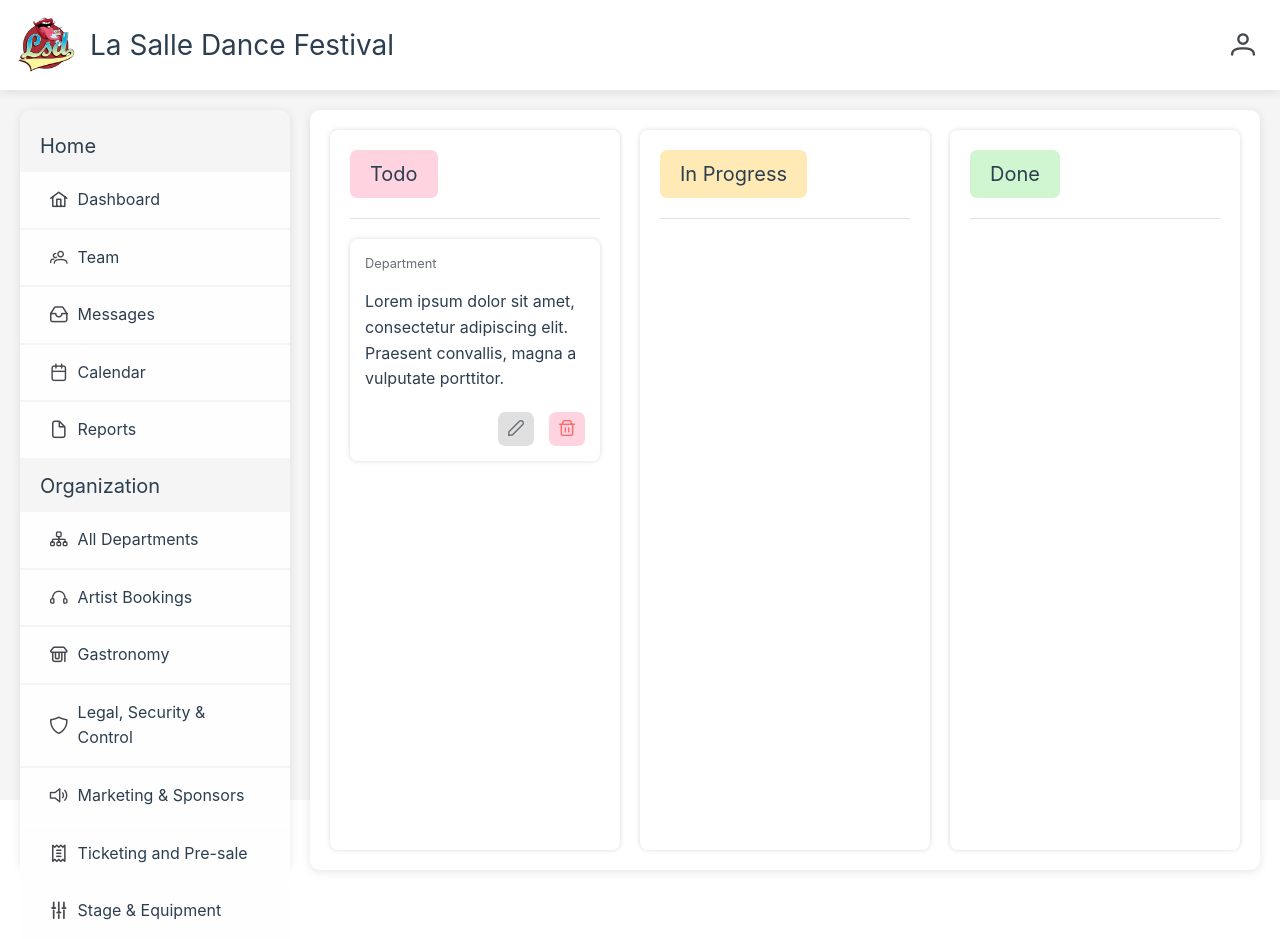
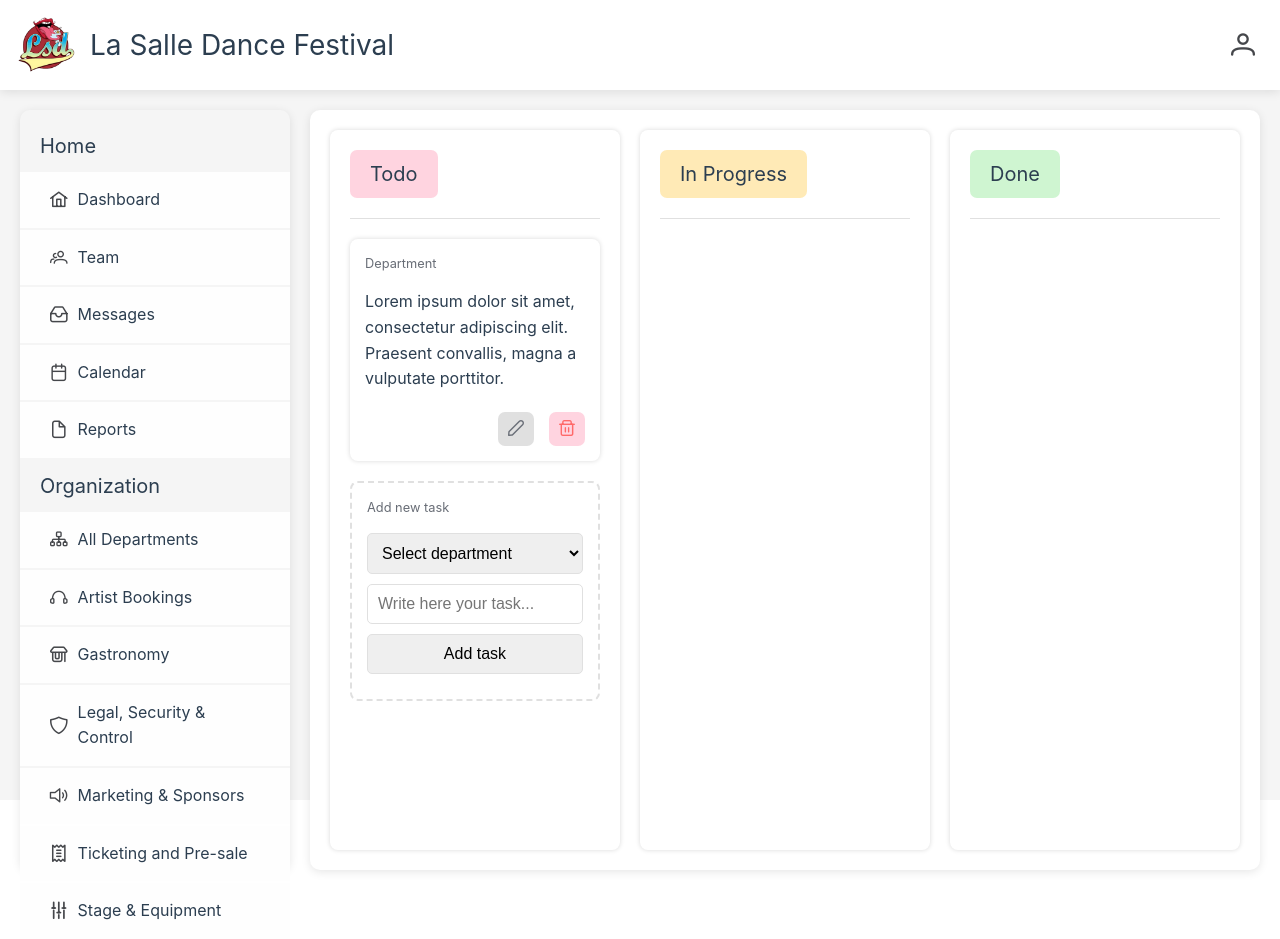
Before and after one commit to adrimachaca/testing, a Vue app: page / in a window 1280 px wide. Built offline with nearby package versions, Linux system fonts and the light colour scheme.

Commit message:
new add task component

```diff
--- a/package.json
+++ b/package.json
@@ -10,6 +10,7 @@
   },
   "dependencies": {
     "primeicons": "^7.0.0",
+    "primevue": "^4.0.0-rc.2",
     "vue": "^3.4.29"
   },
   "devDependencies": {
--- a/src/App.vue
+++ b/src/App.vue
@@ -24,7 +24,7 @@ export default {
   </div>
 </template>
 
-<style scoped>
+<style>
   .container {
     background-color: #f5f5f5;
     display: flex;
--- /dev/null
+++ b/src/components/AddTask.vue
@@ -0,0 +1,73 @@
+<script>
+
+export default {
+   data() {
+      return {
+         departments: [
+            { id: 'alldepartments', title: 'All Departments', icon: 'pi-sitemap' },
+            { id: 'artistbookings', title: 'Artist Bookings', icon: 'pi-headphones' },
+            { id: 'gastronomy', title: 'Gastronomy', icon: 'pi-shop' },
+            { id: 'legalSecurityControl', title: 'Legal, Security & Control', icon: 'pi-shield' },
+            { id: 'marketing', title: 'Marketing & Sponsors', icon: 'pi-volume-up' },
+            { id: 'ticketing', title: 'Ticketing and Pre-sale ', icon: 'pi-receipt' },
+            { id: 'stageEquipment', title: 'Stage & Equipment', icon: 'pi-sliders-v' }
+         ]
+      };
+   },
+
+};
+
+</script>
+<template>
+   <div class="addtask-container">
+      <div class="addtask-text">
+         <div class="add-title">
+            <p>Add new task</p>
+         </div>
+         <select>
+            <option value="" disabled selected>Select department</option>
+            <option v-for="department in departments" :value="department.id">{{ department.title }}</option>
+         </select>
+         <input type="text" placeholder="Write here your task..." />
+         <input type="submit" value="Add task">
+         <!-- <i class="pi pi-plus" style="font-size: 1rem"></i> -->
+      </div>
+   </div>
+</template>
+
+<style scoped>
+   .addtask-container {
+      margin-top: 20px;
+      padding: 15px;
+      border-style: dashed;
+      border-color: #E0E0E0;
+      border-width: 2px;
+      border-radius: 8px;
+      /* box-shadow: 0px 0px 5px 0px rgba(0,0,0,0.15); */
+      display: flex;
+      flex-direction: column;
+   }
+
+   .add-title p {
+      font-size: 0.8rem;
+      color: #686D76;
+      padding-bottom: 5px;
+      margin-bottom: 10px;
+   }
+   .addtask-text input{
+      border: 1px solid #E0E0E0;
+      border-radius: 5px;
+      font-size: 1rem;
+      padding: 10px;
+      width: 100%;
+      margin-bottom: 10px;
+   }
+   .addtask-text select{
+      border: 1px solid #E0E0E0;
+      border-radius: 5px;
+      font-size: 1rem;
+      padding: 10px;
+      width: 100%;
+      margin-bottom: 10px;
+   }
+</style>
--- a/src/components/Board.vue
+++ b/src/components/Board.vue
@@ -1,9 +1,11 @@
 <script>
 import Task from '@/components/Task.vue';
+import AddTask from '@/components/AddTask.vue';
 
 export default {
    components: {
-      Task
+      Task,
+      AddTask
    }
 }
 </script>
@@ -15,6 +17,7 @@ export default {
             <h3 class="pill-todo">Todo</h3>
          </div>
          <Task />
+         <AddTask />
       </div>
       <div class="status-col">
          <div class="header-status">
--- a/src/main.js
+++ b/src/main.js
@@ -1,7 +1,10 @@
 import "./assets/main.css";
 import "primeicons/primeicons.css";
+import PrimeVue from "primevue/config";
 
 import { createApp } from "vue";
 import App from "./App.vue";
 
 createApp(App).mount("#app");
+
+app.use(PrimeVue);
```
Also changed, not shown: 1 other file (tests, documents, lock files or other folders).
